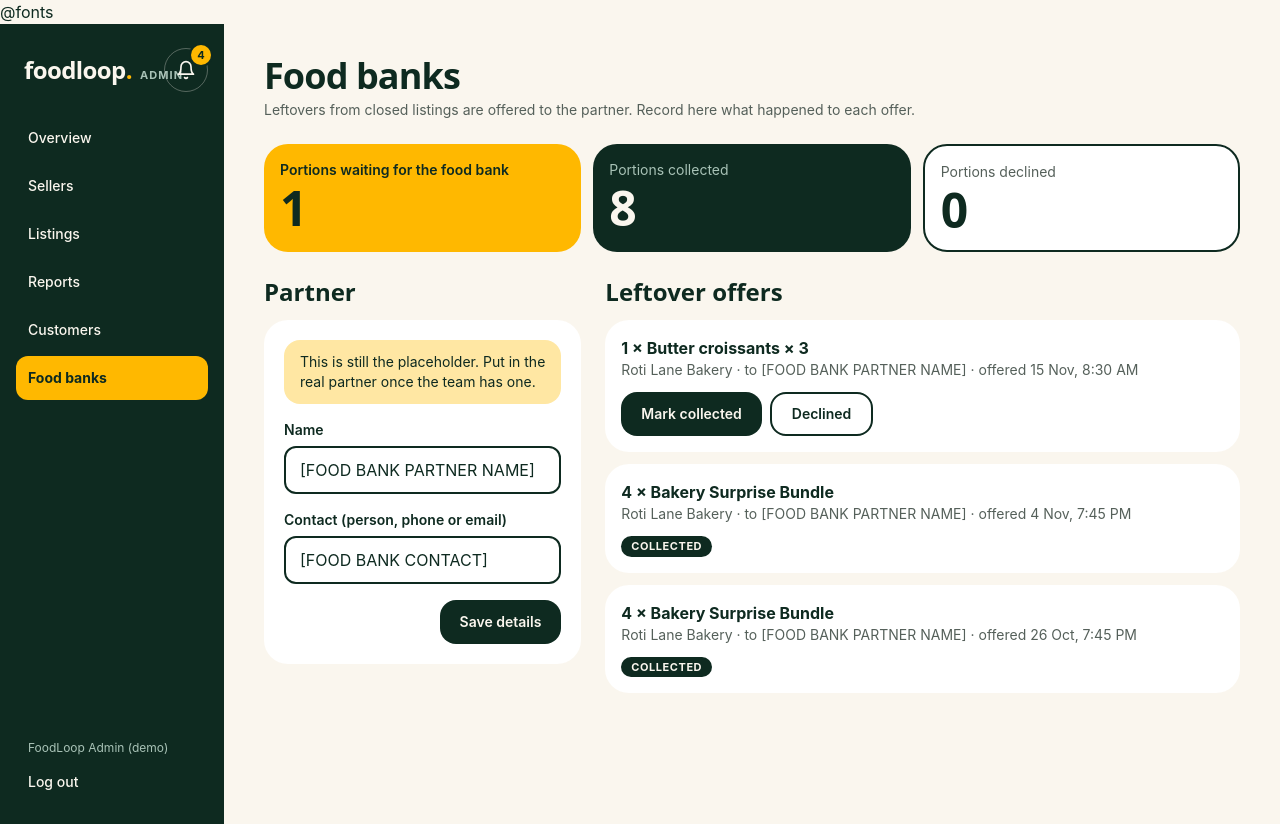
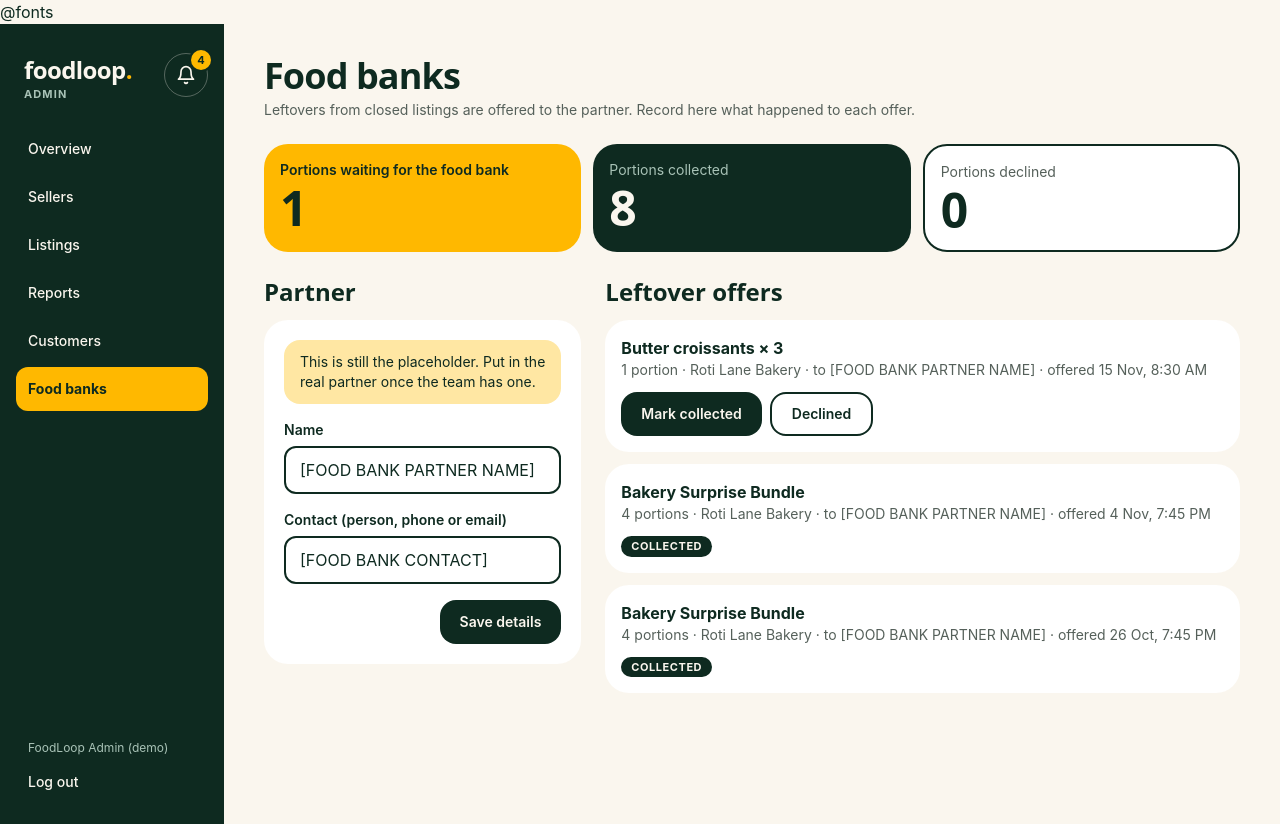
Before and after one commit to hamoodalsahur/foodloop, a Laravel app: page /admin/food-banks in a window 1280 px wide. Run offline with Laravel 12, Linux system fonts and the light colour scheme; a user stored in the database is signed in; data comes from the database, SQL or seed files in the repository; style sheets or scripts are compiled from the project's sources.

Commit message:
Fixed the bell overlapping the sidebar title

```diff
--- a/resources/views/admin/food-banks.blade.php
+++ b/resources/views/admin/food-banks.blade.php
@@ -42,9 +42,9 @@
             @forelse ($donations as $donation)
                 <div class="mt-3 flex flex-wrap items-center justify-between gap-3 rounded-3xl bg-white p-4">
                     <div class="min-w-0">
-                        <p class="font-bold">{{ $donation->quantity }} × {{ $donation->listing->title }}</p>
+                        <p class="font-bold">{{ $donation->listing->title }}</p>
                         <p class="text-sm text-muted">
-                            {{ $donation->listing->seller->business_name }} · to {{ $donation->partner->name }} · offered {{ $donation->created_at->format('j M, g:i A') }}
+                            {{ $donation->quantity }} {{ Str::plural('portion', $donation->quantity) }} · {{ $donation->listing->seller->business_name }} · to {{ $donation->partner->name }} · offered {{ $donation->created_at->format('j M, g:i A') }}
                         </p>
                     </div>
                     @if ($donation->status === DonationStatus::Offered)
--- a/resources/views/admin/listings.blade.php
+++ b/resources/views/admin/listings.blade.php
@@ -53,7 +53,7 @@
                                 </a>
                             @endif
                             @if ($listing->waiting_portions > 0)
-                                <span class="text-muted">· {{ $listing->waiting_portions }} reserved, waiting for pickup</span>
+                                <span class="text-muted">{{ $listing->waiting_portions }} reserved, waiting for pickup</span>
                             @endif
                         </p>
                     </div>
--- a/resources/views/components/layouts/dashboard.blade.php
+++ b/resources/views/components/layouts/dashboard.blade.php
@@ -17,11 +17,12 @@
     <div class="min-h-screen lg:grid lg:grid-cols-[14rem_1fr]">
         <aside class="bg-forest text-cream lg:sticky lg:top-0 lg:flex lg:h-screen lg:flex-col lg:overflow-y-auto">
             <div class="flex items-center justify-between gap-2 px-5 pt-5 lg:pl-6 lg:pr-4 lg:pt-6">
-                <div class="flex min-w-0 items-baseline gap-2">
+                {{-- Wide screens: the area name sits under the logo, so the bell fits in the narrow sidebar. --}}
+                <div class="flex min-w-0 items-baseline gap-2 lg:flex-col lg:gap-0">
                     <a href="{{ $nav[0]['href'] ?? '#' }}" class="inline-flex min-h-11 items-center font-display text-2xl font-bold tracking-tight">
                         foodloop<span class="text-marigold">.</span>
                     </a>
-                    <span class="text-[0.6875rem] font-bold uppercase tracking-widest text-mist">{{ $area }}</span>
+                    <span class="text-[0.6875rem] font-bold uppercase tracking-widest text-mist lg:-mt-1.5">{{ $area }}</span>
                 </div>
                 {{-- The signed-in person's notifications --}}
                 <x-bell tone="dark" />
```
Also changed, not shown: tests/Feature/AdminFlow/AdminGapsTest.php (+2 -2 lines).
